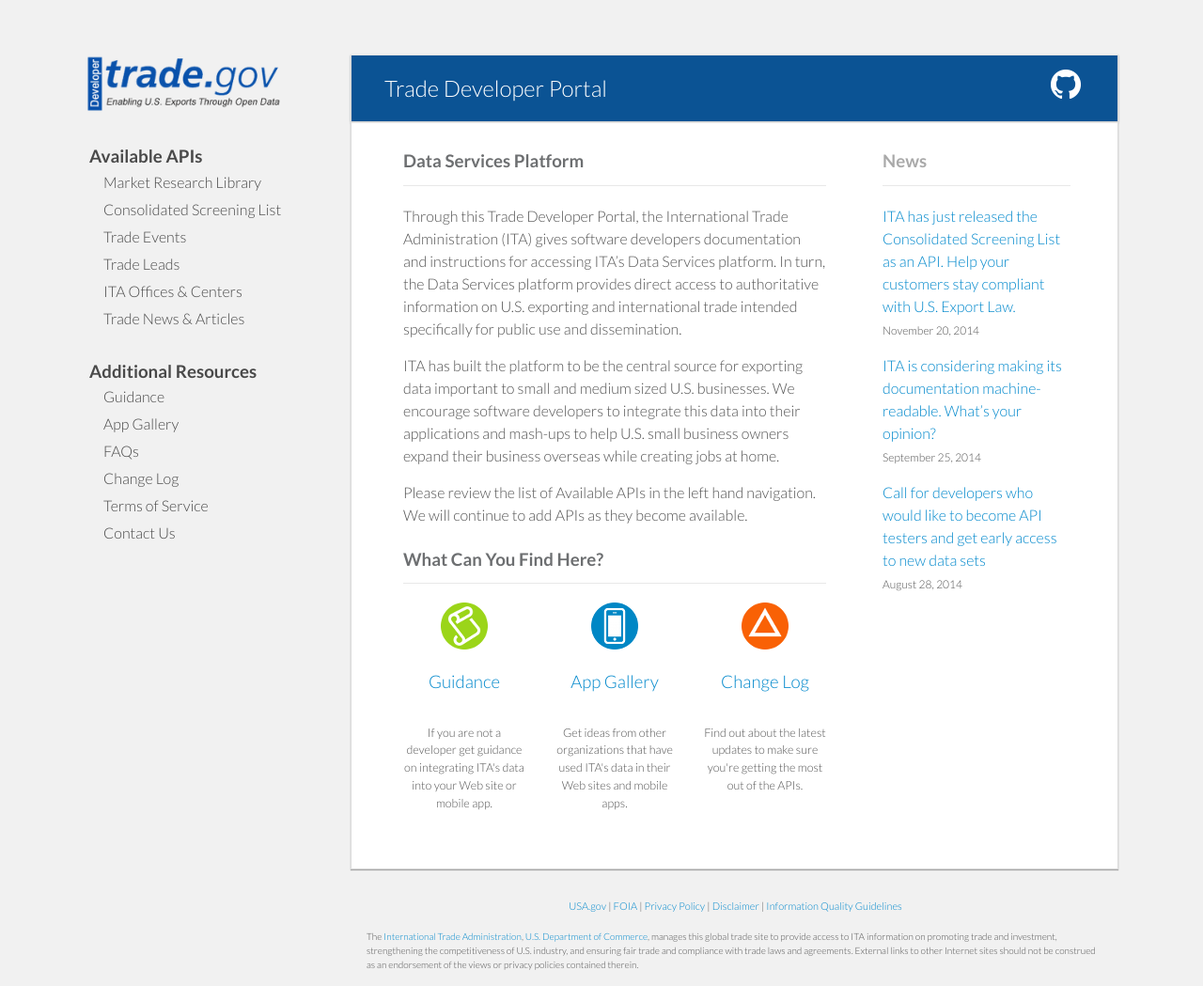
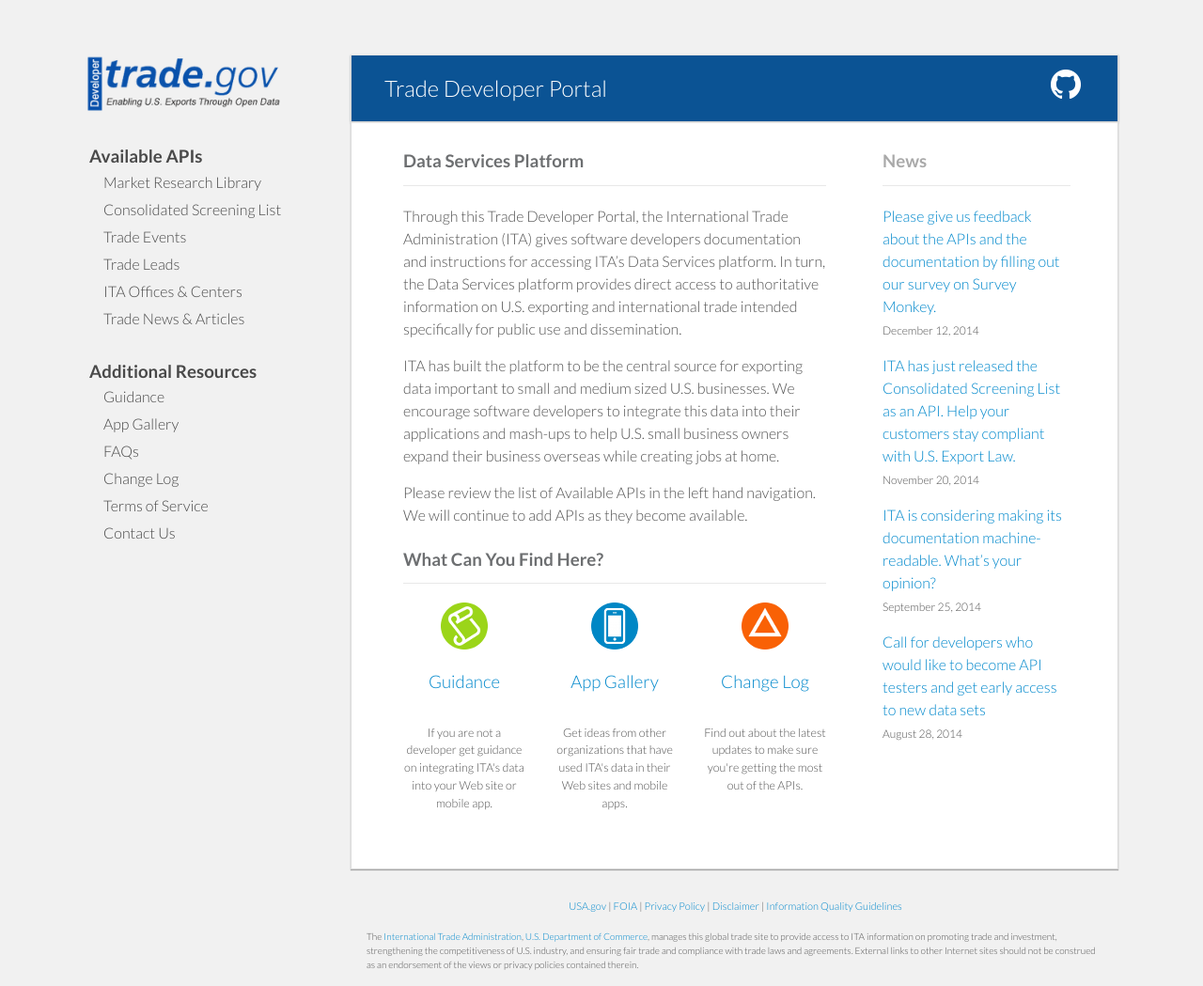
Before and after one commit to InternationalTradeAdministration/developerportal, a Jekyll site: the page index.html, which Jekyll copies as it is, in a window 1280 px wide and 1049 px high. Shown: the whole window at 94% size. Built offline with Jekyll 4.4.1, drawn with Linux system fonts in a browser that asks for light colours; nearby versions of some CDN libraries.

Commit message:
Added Survey Monkey link to News box

```diff
--- a/index.html
+++ b/index.html
@@ -112,14 +112,22 @@
 		<h3>News</h3>
 
 		<!--news line 1-->
-     	<p>
+     		<p>
+		<a href="https://www.surveymonkey.com/s/LYVLXW9">
+		<p class="news">Please give us feedback about the APIs and the documentation by filling out our survey on Survey Monkey.</p>
+		</a>
+		<h7>December 12, 2014</h7>
+		</p>
+
+		<!--news line 2-->
+     		<p>
 		<a href="http://developer.trade.gov/consolidated-screening-list.html">
 		<p class="news">ITA has just released the Consolidated Screening List as an API. Help your customers stay compliant with U.S. Export Law.</p>
 		</a>
 		<h7>November 20, 2014</h7>
 		</p>
 
-		<!--news line 2-->
+		<!--news line 3-->
 		<p>
 		<a href="https://github.com/InternationalTradeAdministration/developerportal/issues/29">
 		<p class="news">ITA is considering making its documentation machine-readable. What’s your opinion?</p>
@@ -127,7 +135,7 @@
 		<h7>September 25, 2014</h7>
 		</p>
 
-		<!--news line 3-->
+		<!--news line 4-->
 		<p>
 		<a href="contact-us.html">
 		<p class="news">Call for developers who would like to become API testers and get early access to new data sets</p>
```
